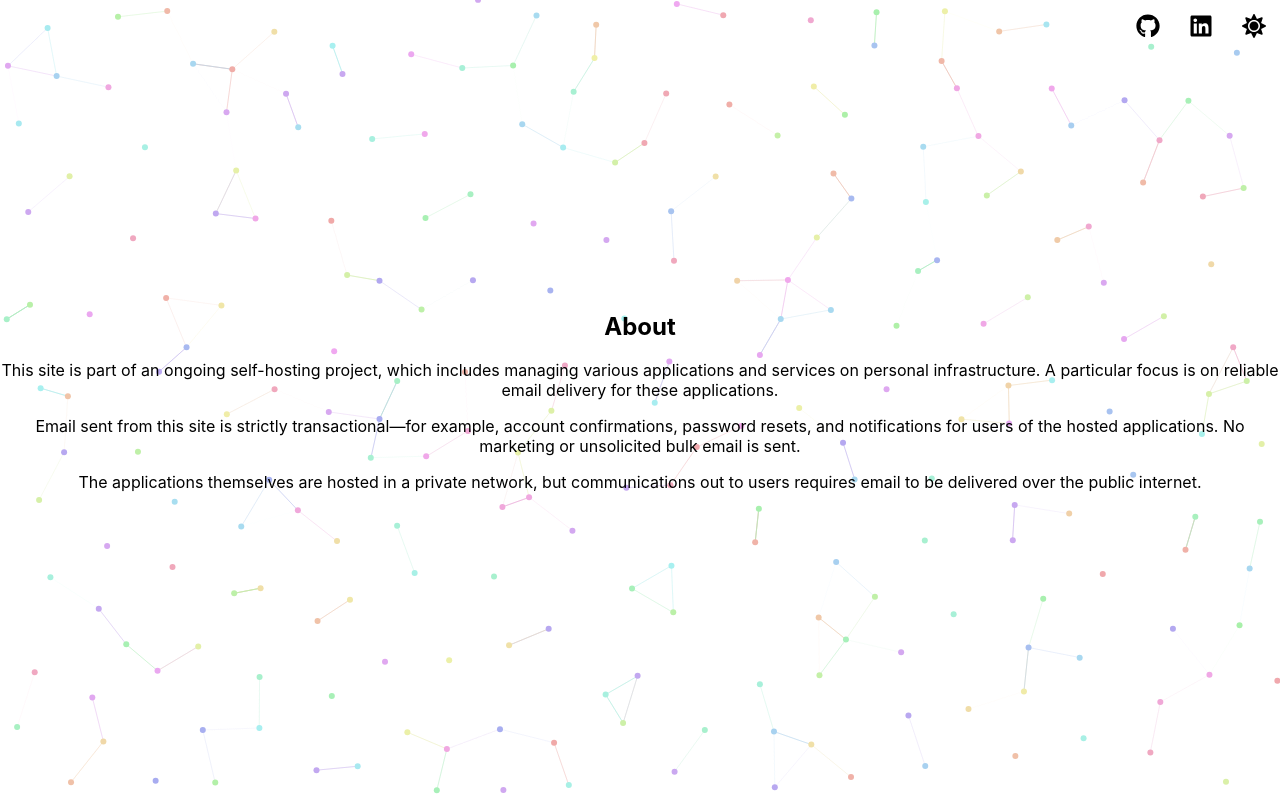
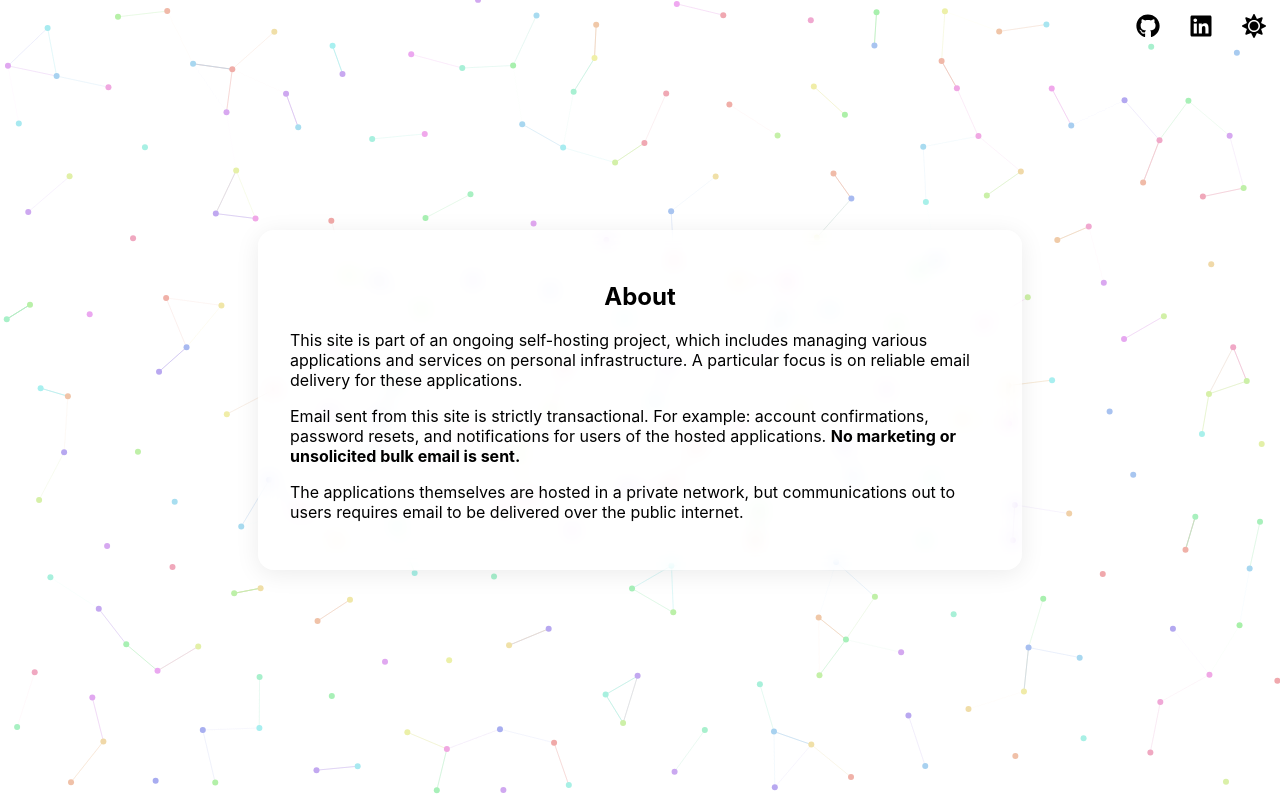
Before and after one commit to chrismilson/chrismilson.github.io, a React (Create React App) app: page / in a window 1280 px wide. Built offline with nearby package versions, Linux system fonts and the light colour scheme.

Commit message:
Fix content styling

```diff
--- a/src/ui/App.css
+++ b/src/ui/App.css
@@ -1,3 +1,22 @@
+section {
+  background: rgba(255, 255, 255, 0.5); /* more transparent white */
+  backdrop-filter: blur(8px); /* subtle blur for the wallpaper behind */
+  border-radius: 1rem;
+  box-shadow: 0 4px 24px rgba(0,0,0,0.08);
+  padding: 2rem;
+  margin: 2rem auto;
+  max-width: 700px;
+  transition: background 0.3s;
+  text-align: left;
+}
+
+section h2 {
+  text-align: center;
+}
+
+ .Dark section {
+  background: rgba(24, 24, 32, 0.5); /* more transparent dark */
+}
 .App {
   width: 100%;
   height: 100%;
--- a/src/ui/App.tsx
+++ b/src/ui/App.tsx
@@ -35,7 +35,7 @@ const App: React.FC = () => {
           This site is part of an ongoing self-hosting project, which includes managing various applications and services on personal infrastructure. A particular focus is on reliable email delivery for these applications.
         </p>
         <p>
-          Email sent from this site is strictly transactional—for example, account confirmations, password resets, and notifications for users of the hosted applications. No marketing or unsolicited bulk email is sent.
+          Email sent from this site is strictly transactional. For example: account confirmations, password resets, and notifications for users of the hosted applications. <strong>No marketing or unsolicited bulk email is sent.</strong>
         </p>
         <p>
           The applications themselves are hosted in a private network, but communications out to users requires email to be delivered over the public internet.
```
